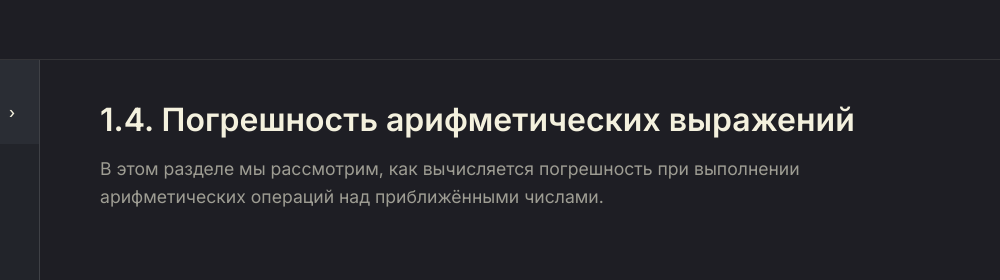
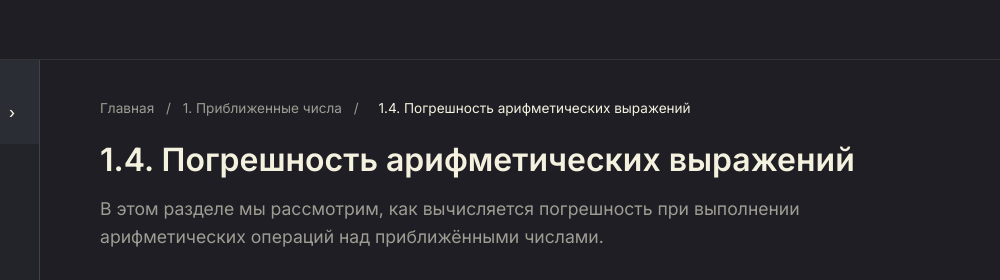
Before and after one commit to ignatovanina/numerical-methods-textbook, a plain HTML site: page index.html in a window 1280 px wide. Shown: the top 280 px of the page, 280-1280 px from the left. Drawn offline with Linux system fonts and the light colour scheme.

Commit message:
feat: add breadcrumbs navigation

```diff
--- a/css/style.css
+++ b/css/style.css
@@ -138,3 +138,27 @@ header h1 {
 .module-header span:not(:last-child) {
     flex: 1;
 }
+
+.breadcrumbs {
+    margin-bottom: 24px;
+    font-size: 0.85rem;
+    color: var(--text-muted);
+}
+
+.breadcrumbs a {
+    color: var(--text-muted);
+    text-decoration: none;
+    transition: color 0.2s ease;
+}
+
+.breadcrumbs a:hover {
+    color: var(--accent);
+}
+
+.breadcrumbs span {
+    margin: 0 8px;
+}
+
+.breadcrumbs .current {
+    color: var(--text-main);
+}
--- a/index.html
+++ b/index.html
@@ -158,6 +158,13 @@
     </div>
 </aside>
 <main class="main-content">
+    <nav class="breadcrumbs">
+        <a href="#">Главная</a>
+        <span>/</span>
+        <a href="#">1. Приближенные числа</a>
+        <span>/</span>
+        <span class="current">1.4. Погрешность арифметических выражений</span>
+    </nav>
     <div class="content-header">
         <h2>1.4. Погрешность арифметических выражений</h2>
         <p>В этом разделе мы рассмотрим, как вычисляется погрешность при выполнении арифметических операций над приближёнными числами.</p>
```
